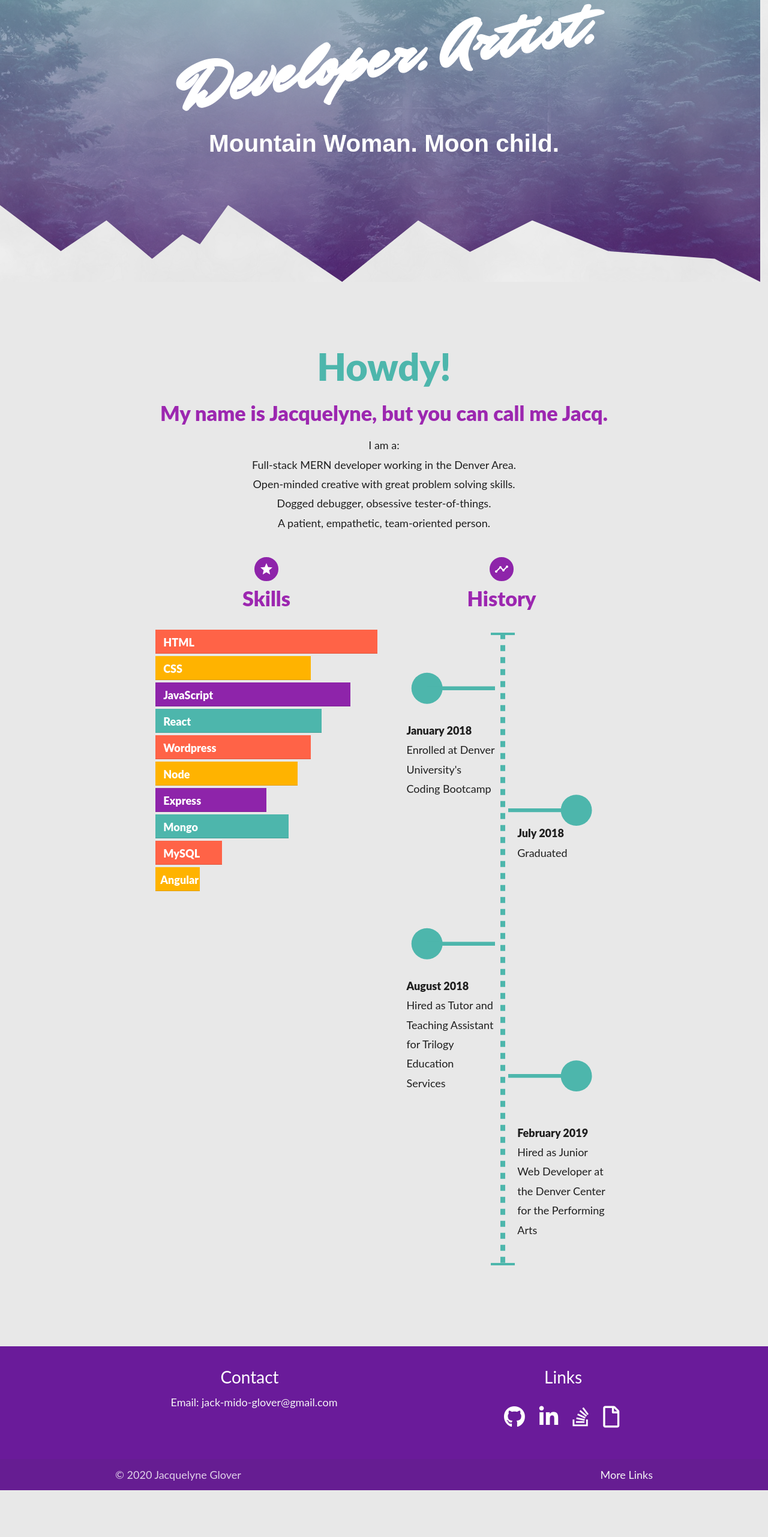
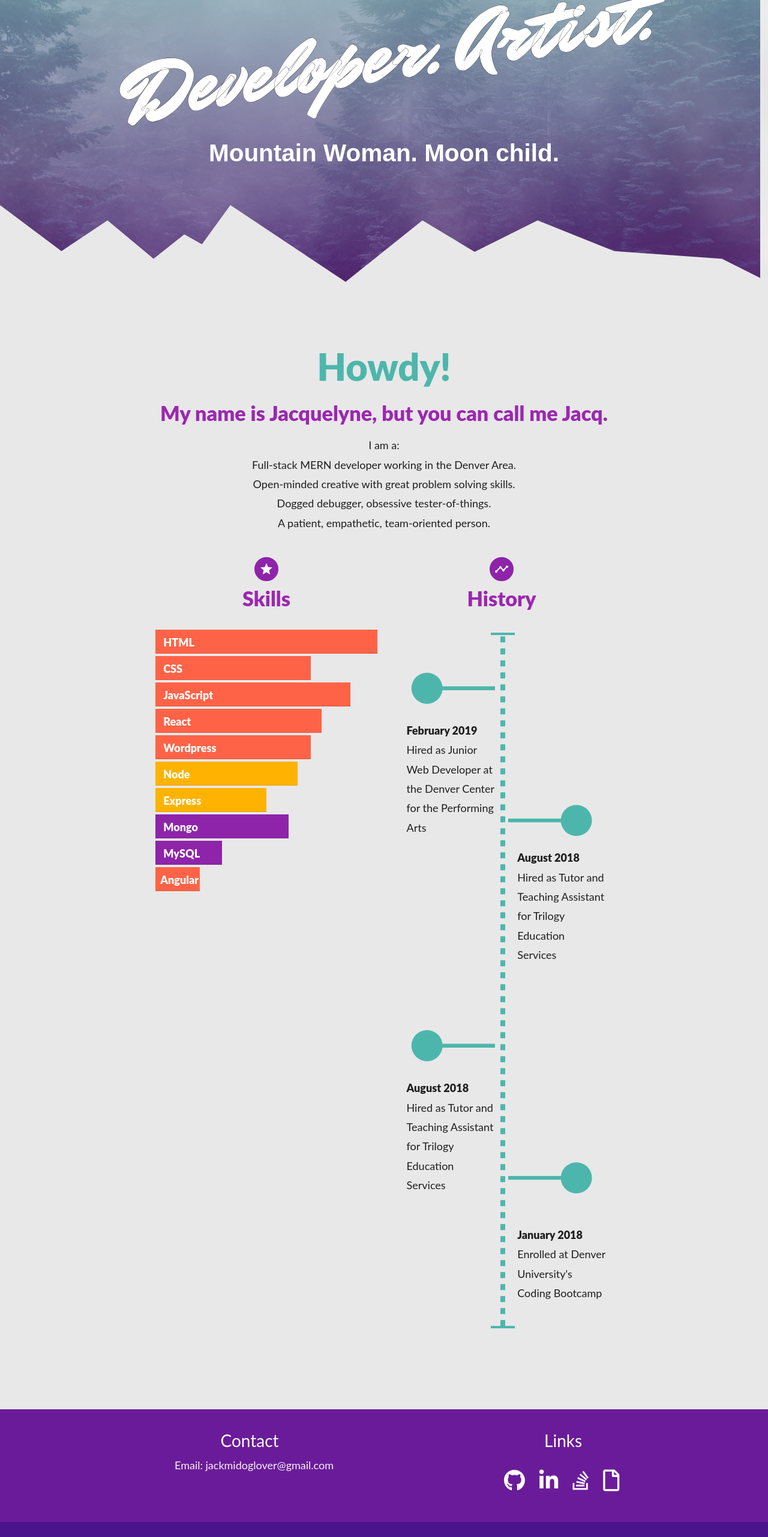
Before and after one commit to jackmidoglover/bug-free-potato, a React (Create React App) app in the folder client/: page / in a window 1280 px wide. Shown: the part 234-2797 px from the top of the page at 60% size. Before the commit the page ends 2719 px from the top, so only its background shows below. Built offline with nearby package versions, Linux system fonts and the light colour scheme.

Commit message:
fixed linkedin link, added stroke to header, z-index on svg

```diff
--- a/client/src/components/Footer/Footer.css
+++ b/client/src/components/Footer/Footer.css
@@ -20,3 +20,7 @@ footer.page-footer {
   a:hover{
     color: #4db6ac;
 }
+
+div.footer-copyright {
+  background-color: #4a148c;
+}
--- a/client/src/components/Footer/Footer.jsx
+++ b/client/src/components/Footer/Footer.jsx
@@ -9,7 +9,7 @@ const Footer = (props) => {
             <div className="col l6 s12">
               <h5 className="white-text center">Contact</h5>
               <p className="grey-text text-lighten-4 center">
-                  Email: jack-mido-glover@gmail.com
+                  Email: jackmidoglover@gmail.com
               </p>
             </div>
             <div className="col l4 offset-l2 s12">
@@ -18,15 +18,14 @@ const Footer = (props) => {
             <li><span style={{fontSize: '2em'}}><a href="https://github.com/jackmidoglover"><i className="fab fa-github"></i> </a></span></li>
             <li><span style={{fontSize: '2em'}}><a href="https://www.linkedin.com/in/jackmidoglover/"><i className="fab fa-linkedin-in"></i></a></span></li>
             <li><span style={{fontSize: '2em'}}><a href="https://stackoverflow.com/users/8811683/jacq-glover"><i className="fab fa-stack-overflow"></i></a></span></li>
-            <li><span style={{fontSize: '2em'}}><a href="../../assets/images/Resume.pdf"><i className="far fa-file"></i></a></span></li>
+            <li><span style={{fontSize: '2em'}}><a href="/assets/images/Resume.pdf"><i className="far fa-file"></i></a></span></li>
           </ul>
             </div>
           </div>
         </div>
-        <div className="footer-copyright">
+        <div className="footer-copyright purple darken-4">
           <div className="container">
-          © 2020 Jacquelyne Glover
-          <a className="grey-text text-lighten-4 right" href="#!">More Links</a>
+
           </div>
         </div>
       </footer>
--- a/client/src/components/Hero/Hero.jsx
+++ b/client/src/components/Hero/Hero.jsx
@@ -6,12 +6,13 @@ const Navbar = (props) => {
         <div className="fog">
             <div className="s12 hero-gradient">
 
-                <svg xmlns="http://www.w3.org/2000/svg" viewBox="0 0 100 100" preserveAspectRatio="none" className="svg-triangle">
-                    <polygon className="svg-sm" fill="white" points="0,0 0,0 8,40 14,20 24,40 27,40 25,55 30,0 48,80 55,20 65,80 56,90 70,20 88,85 95,30 100,0 100,100 0,100" />
-                    <polygon className="svg-lg" fill="white" points="0,80 0,0 8,60 14,20 20,70 24,38 27,55 26,55 30,0 45,100 55,20 65,80 56,90 70,20 80,60 94,70 100,100 0,100" />
-                </svg>
+
             </div>
             <div className="fog-container">
+            <svg xmlns="http://www.w3.org/2000/svg" viewBox="0 0 100 100" preserveAspectRatio="none" className="svg-triangle">
+                    <polygon className="svg-sm" fill="#e8e8e8" points="0,0 0,0 8,40 14,20 24,40 27,40 25,55 30,0 48,80 55,20 65,80 56,90 70,20 88,85 95,30 100,0 100,100 0,100" />
+                    <polygon className="svg-lg" fill="#e8e8e8" points="0,80 0,0 8,60 14,20 20,70 24,38 27,55 26,55 30,0 45,100 55,20 65,80 56,90 70,20 80,60 94,70 100,100 0,100" />
+                </svg>
             <div className="fog-img fog-img-first"></div>
             <div className="fog-img fog-img-second"></div>
             </div>
--- a/client/src/components/Hero/hero.css
+++ b/client/src/components/Hero/hero.css
@@ -34,11 +34,12 @@
 
 .hero-title > h2 {
     color: #ffffff;
-    font-size: 7rem;
+    font-size: 9rem;
     letter-spacing: 2px;
     margin-top: 0;
     margin-bottom: 30px;
     font-family: 'Mr Dafoe', cursive;
+    -webkit-text-stroke: .3px black;
     transform: rotate(-9deg);
     -ms-transform: rotate(-20deg);
 }
@@ -95,6 +96,7 @@
     top: 64vh;
     width: 100%;
     height: 20%;
+    z-index: 5;
 }
 
 .svg--sm{
--- a/client/src/components/Navbar/Navbar.jsx
+++ b/client/src/components/Navbar/Navbar.jsx
@@ -12,12 +12,12 @@ const Navbar = (props) => {
       <ul id="nav-mobile" className="right hide-on-med-and-down">
       <li><NavLink exact to="/" className="purple-text text-darken-4" activeClassName="active"><strong>About</strong></NavLink></li>
         <li><NavLink exact to="/projects" className="purple-text text-darken-4" activeClassName="active"><strong>Projects</strong></NavLink></li>
-        <li><a href="https://www.linkedin.com/in/jackmidoglover/" className="purple-text text-darken-4"><strong>LinkedIn</strong></a></li>
+        <li><a href="https://www.linkedin.com/in/jackmidoglover/" target="_blank" className="purple-text text-darken-4"><strong>LinkedIn</strong></a></li>
       </ul>
       <ul id="mobile-nav" className="right sidenav">
       <li><NavLink exact to="/" className="purple-text text-darken-4" activeClassName="active"><strong>About</strong></NavLink></li>
         <li><NavLink exact to="/projects" className="purple-text text-darken-4" activeClassName="active"><strong>Projects</strong></NavLink></li>
-        <li><a href="https://www.linkedin.com/in/jackmidoglover/" className="purple-text text-darken-4"><strong>LinkedIn</strong></a></li>
+        <li><a href="https://www.linkedin.com/in/jackmidoglover/" target="_blank" className="purple-text text-darken-4"><strong>LinkedIn</strong></a></li>
       </ul>
     </div>
   </nav>
--- a/client/src/components/Timeline/Timeline.jsx
+++ b/client/src/components/Timeline/Timeline.jsx
@@ -18,11 +18,12 @@ const Timeline = (props) => {
                                 </div>
                                 <div className="time-flex">
                                     <div className="col">
-                                        <p>
-                                            <strong>January 2018 </strong>
+                                    <p>
+                                            <strong>February 2019</strong>
                                             <br />
-                                            Enrolled at Denver University's Coding Bootcamp
+                                            Hired as Junior Web Developer at the Denver Center for the Performing Arts
                                         </p>
+
                                         </div>
 
                                         <div className="col">
@@ -35,13 +36,13 @@ const Timeline = (props) => {
                                 <div className="time-flex">
                                     <div className="col">
 
+
                                     </div>
                                     <div className="col">
                                     <p>
-                                        <strong>July 2018 </strong>
-                                                <br />
-                                                Graduated
-                                    </p>
+                                            <strong>August 2018</strong> <br />
+                                            Hired as Tutor and Teaching Assistant for Trilogy Education Services
+                                        </p>
                                     </div>
                                 </div>
                                 <div className="time-flex">
@@ -61,6 +62,8 @@ const Timeline = (props) => {
                                             <strong>August 2018</strong> <br />
                                             Hired as Tutor and Teaching Assistant for Trilogy Education Services
                                         </p>
+
+
                                     </div>
                                     <div className="col">
                                     <svg width="100%" viewBox="0 0 100 100" className="ci-1" preserveAspectRatio="none">
@@ -72,14 +75,16 @@ const Timeline = (props) => {
                                 <div className="time-flex">
                                     <div className="col">
 
+
                                     </div>
                                     <div className="col">
                                         <br />
                                         <p>
-                                            <strong>February 2019</strong>
+                                            <strong>January 2018 </strong>
                                             <br />
-                                            Hired as Junior Web Developer at the Denver Center for the Performing Arts
+                                            Enrolled at Denver University's Coding Bootcamp
                                         </p>
+
                                     </div>
                                 </div>
 
--- a/client/src/pages/Home.css
+++ b/client/src/pages/Home.css
@@ -49,20 +49,20 @@
 }
 
 #skill-graph #s2 {
-    background-color: #ffb300;
+    background-color: tomato;
     top: 44px;
     /* left: -40px; */
     width: 70%;
 }
 
 #skill-graph #s3 {
-    background-color: #8e24aa;
+    background-color: tomato;
     top: 88px;
     width: 88%;
 }
 
 #skill-graph #s4 {
-    background-color: #4db6ac;
+    background-color: tomato;
     top: 132px;
     width: 75%;
 }
@@ -80,25 +80,25 @@
 }
 
 #skill-graph #s7 {
-    background-color: #8e24aa;
+    background-color: #ffb300;
     top: 264px;
     width: 50%;
 }
 
 #skill-graph #s8 {
-    background-color: #4db6ac;
+    background-color: #8e24aa;
     top: 308px;
     width: 60%;
 }
 
 #skill-graph #s9 {
-    background-color: tomato;
+    background-color: #8e24aa;
     top: 352px;
     width: 30%;
 }
 
 #skill-graph #s10 {
-    background-color: #ffb300;
+    background-color: tomato;
     top: 396px;
     width: 20%;
     padding-left: 0;
--- a/client/src/pages/Projects.css
+++ b/client/src/pages/Projects.css
@@ -50,9 +50,10 @@
 }
 
 .projects-header > h1 {
- margin-top: 0;
- margin-bottom: 60px;
- font-family: 'Mr Dafoe', cursive;
- font-size: 7rem;
- letter-spacing: 3px;
+    margin-top: 0;
+    margin-bottom: 60px;
+    font-family: 'Mr Dafoe', cursive;
+    font-size: 9rem;
+    letter-spacing: 3px;
+    -webkit-text-stroke: 1px black;
 }
```
